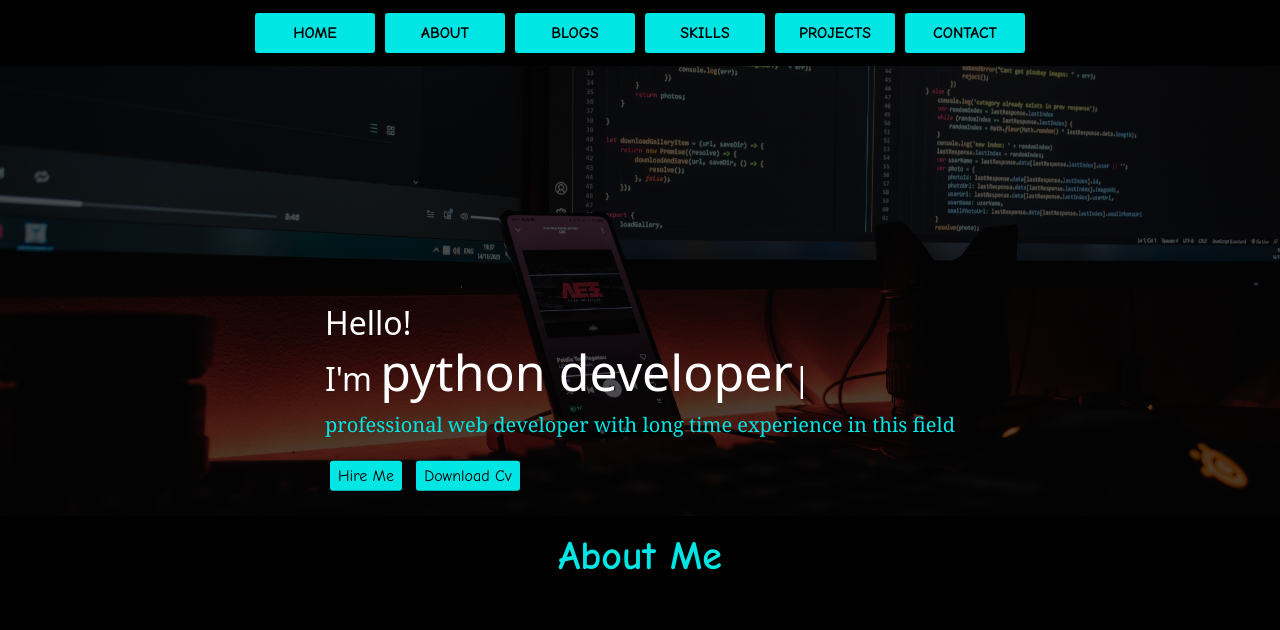
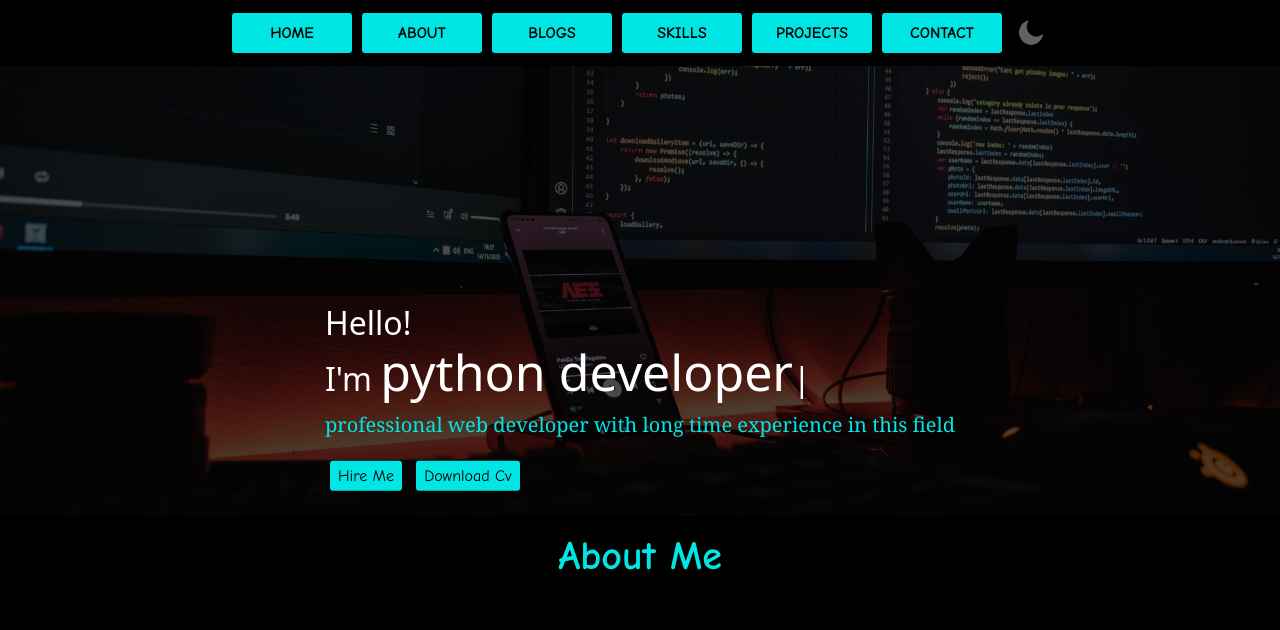
Before and after one commit to shuvro-baset/my-portfolio, a plain HTML site: page index.html in a window 1280 px wide. Shown: the top 630 px of the page. Drawn offline with nearby package versions, Linux system fonts and the light colour scheme.

Commit message:
dark wip

```diff
--- a/css/style.css
+++ b/css/style.css
@@ -3,7 +3,13 @@
     margin: 0;
     padding: 0;
 }
-
+:root{
+    --primary-bg-color: #000;
+}
+#icon{
+    width: 30px;
+    cursor: pointer;
+}
 .btn-1{
     color: #000;
     margin: 5px;
--- a/index.html
+++ b/index.html
@@ -43,6 +43,9 @@
           </li>
           <li class="nav-item">
             <a class="nav-link" href="#contact">Contact</a>
+          </li>
+          <li class=" mx-2 d-flex justify-content-center align-items-center">
+            <a href=""><img class="img-fluid" id="icon" src="images/moon.png" alt=""></a>
           </li>
         </ul>
       </div>
```
Also changed, not shown: images/moon.png (added), images/sun.png (added).
